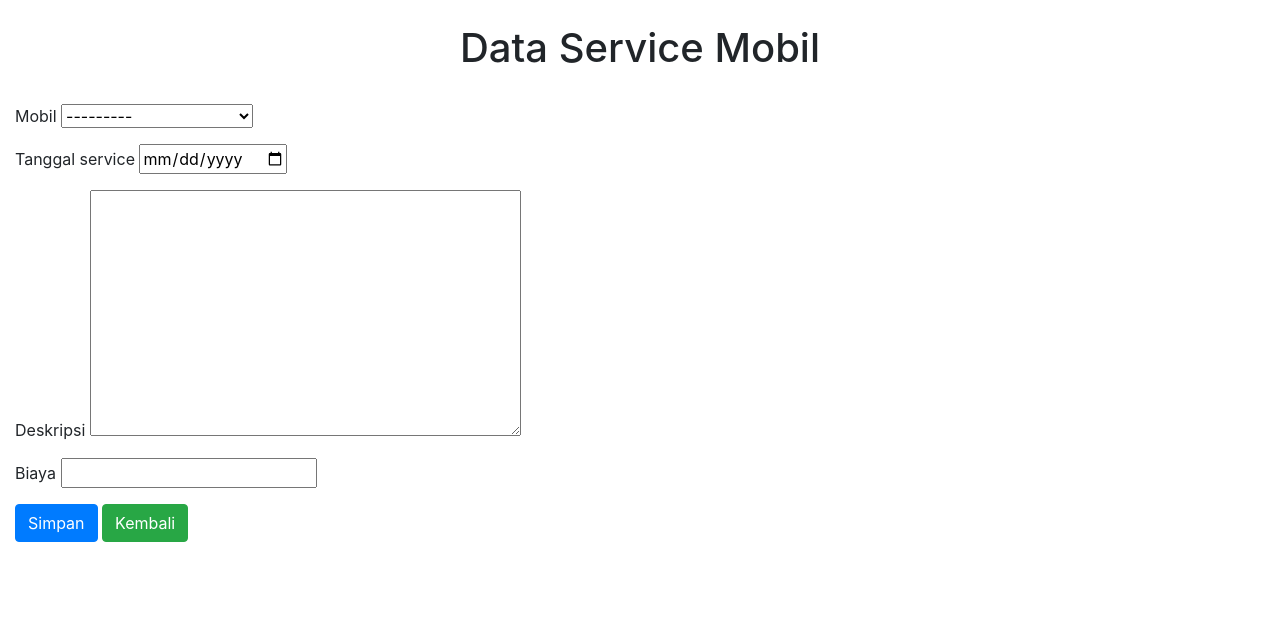
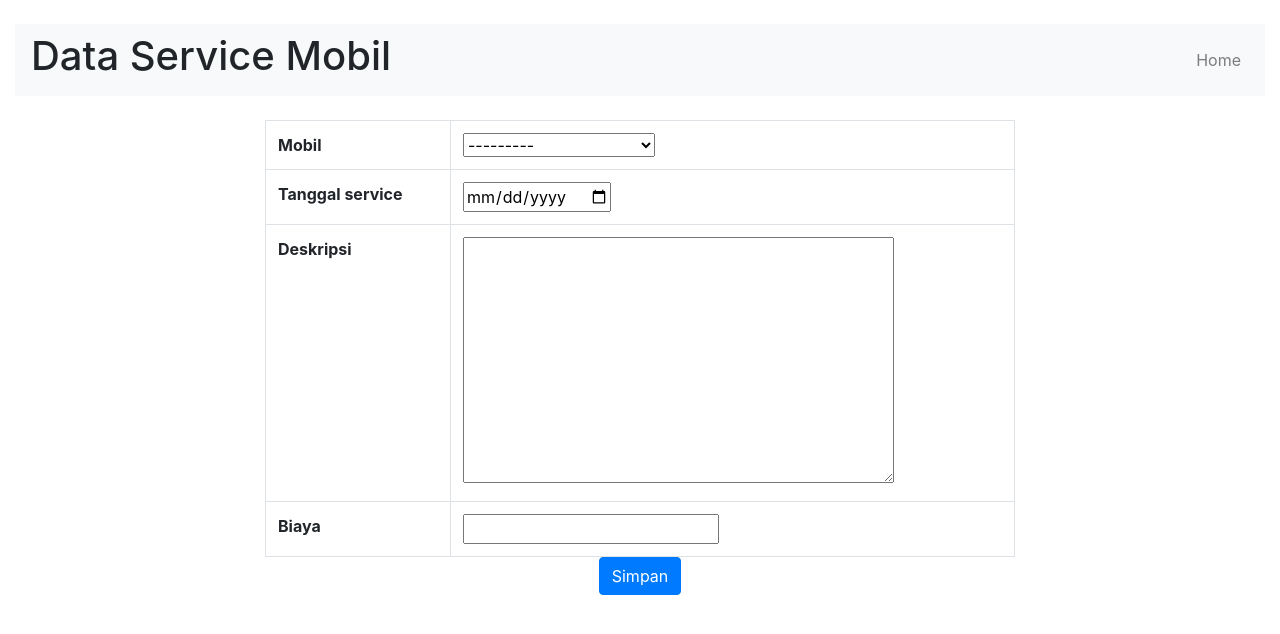
Before and after one commit to xarksy/carShowroom, a Django app: page /service/ in a window 1280 px wide. Shown: the top 634 px of the page. Run offline with Django 5.2, Linux system fonts and the light colour scheme; data comes from the database, SQL or seed files in the repository; some libraries are stand-ins or nearby versions.

Commit message:
done redesign car form dan history layout

```diff
--- a/showroomCar/cars/templates/cars/car_form.html
+++ b/showroomCar/cars/templates/cars/car_form.html
@@ -18,7 +18,19 @@
         <div class="row">
             <div class="col-md-12 text-center my-4">
                 {% block title_body %}
-                <h1>Tambah Mobil</h1>
+                <nav class="navbar navbar-expand-lg navbar-light bg-light">
+                    <a class="navbar-brand" href="{% url 'carList' %}">Car Showroom</a>
+                    <button class="navbar-toggler" type="button" data-toggle="collapse" data-target="#navbarNav" aria-controls="navbarNav" aria-expanded="false" aria-label="Toggle navigation">
+                        <span class="navbar-toggler-icon"></span>
+                    </button>
+                    <div class="collapse navbar-collapse" id="navbarNav">
+                        <ul class="navbar-nav ml-auto">
+                            <li class="nav-item">
+                                <a class="nav-link" href="{% url 'carList' %}">Home</a>
+                            </li>
+                        </ul>
+                    </div>
+                </nav>
                 {% endblock title_body %}
             </div>
         </div>
@@ -26,22 +38,25 @@
         {% block content_form %}
         <form method="POST" enctype="multipart/form-data">
             {% csrf_token %} {{ form.non_field_errors }}
-            {% for field in form  %}
+            <table class="table table-bordered" style="width: 60%; margin: 0 auto;">
+            <tbody>
+            {% for field in form %}
             {% if not field.is_hidden %}
-                <div class="mb-3">
-                    {{ field.label }} {{ field }}
-                </div>
+            <tr>
+                <th>{{ field.label }}</th>
+                <td>{{ field }}</td>
+            </tr>
             {% else %}
-                {{ field }}  {# hidden input only #}
+            {{ field }} {# hidden input only #}
             {% endif %}
             {% endfor %}
-            <div class="mb-3">
-                <button type="submit" class="btn btn-primary">Simpan</button>
-                {% if car.id %}
-                    <a href="{% url 'detail_car' car.id %}" class="btn btn-success">Kembali</a>
-                {% else %}
-                    <a href="{% url 'carList' %}" class="btn btn-success">Kembali</a>
-                {% endif %}
+            </tbody>
+            </table>
+            <div class="mb-3 text-center">
+            <button type="submit" class="btn btn-primary">Simpan</button>
+            {% if car.id %}
+            <a href="{% url 'detail_car' car.id %}" class="btn btn-success">Kembali</a>
+            {% endif %}
             </div>
         </form>
         {% endblock content_form %}
--- a/showroomCar/cars/templates/cars/service_history_form.html
+++ b/showroomCar/cars/templates/cars/service_history_form.html
@@ -6,8 +6,35 @@
 
 {% block title_body %}
 {%if car.nama %}
-    <h1>{{car.nama}} - Data Service Mobil</h1>
+
+    <nav class="navbar navbar-expand-lg navbar-light bg-light">
+        <h1>{{car.nama}} - Data Service Mobil</h1>
+
+        <button class="navbar-toggler" type="button" data-toggle="collapse" data-target="#navbarNav" aria-controls="navbarNav" aria-expanded="false" aria-label="Toggle navigation">
+            <span class="navbar-toggler-icon"></span>
+        </button>
+        <div class="collapse navbar-collapse" id="navbarNav">
+            <ul class="navbar-nav ml-auto">
+                <li class="nav-item">
+                    <a class="nav-link" href="{% url 'carList' %}">Home</a>
+                </li>
+            </ul>
+        </div>
+
 {% else %}
-    <h1>Data Service Mobil</h1>
+    <nav class="navbar navbar-expand-lg navbar-light bg-light">
+        <h1>Data Service Mobil</h1>
+
+        <button class="navbar-toggler" type="button" data-toggle="collapse" data-target="#navbarNav" aria-controls="navbarNav" aria-expanded="false" aria-label="Toggle navigation">
+            <span class="navbar-toggler-icon"></span>
+        </button>
+        <div class="collapse navbar-collapse" id="navbarNav">
+            <ul class="navbar-nav ml-auto">
+                <li class="nav-item">
+                    <a class="nav-link" href="{% url 'carList' %}">Home</a>
+                </li>
+            </ul>
+        </div>
+
 {% endif %}
 {% endblock title_body %}
```
